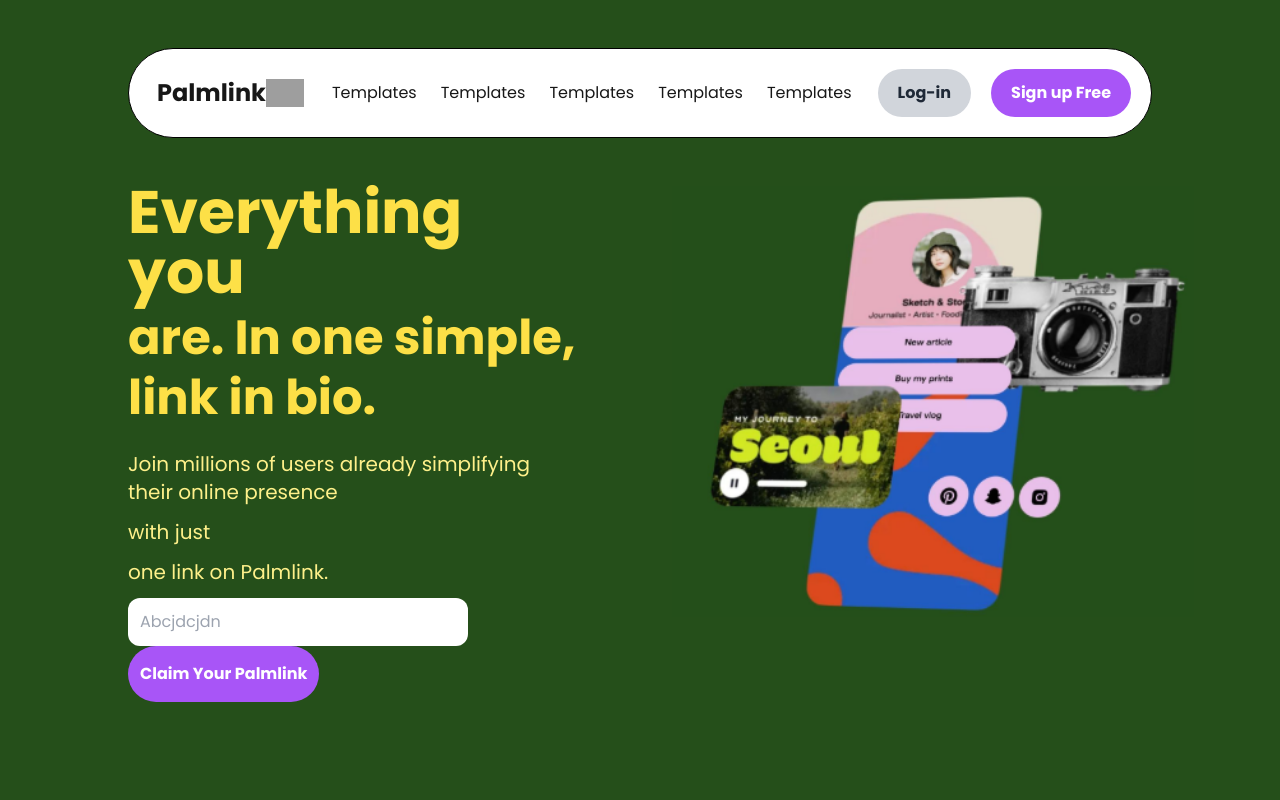
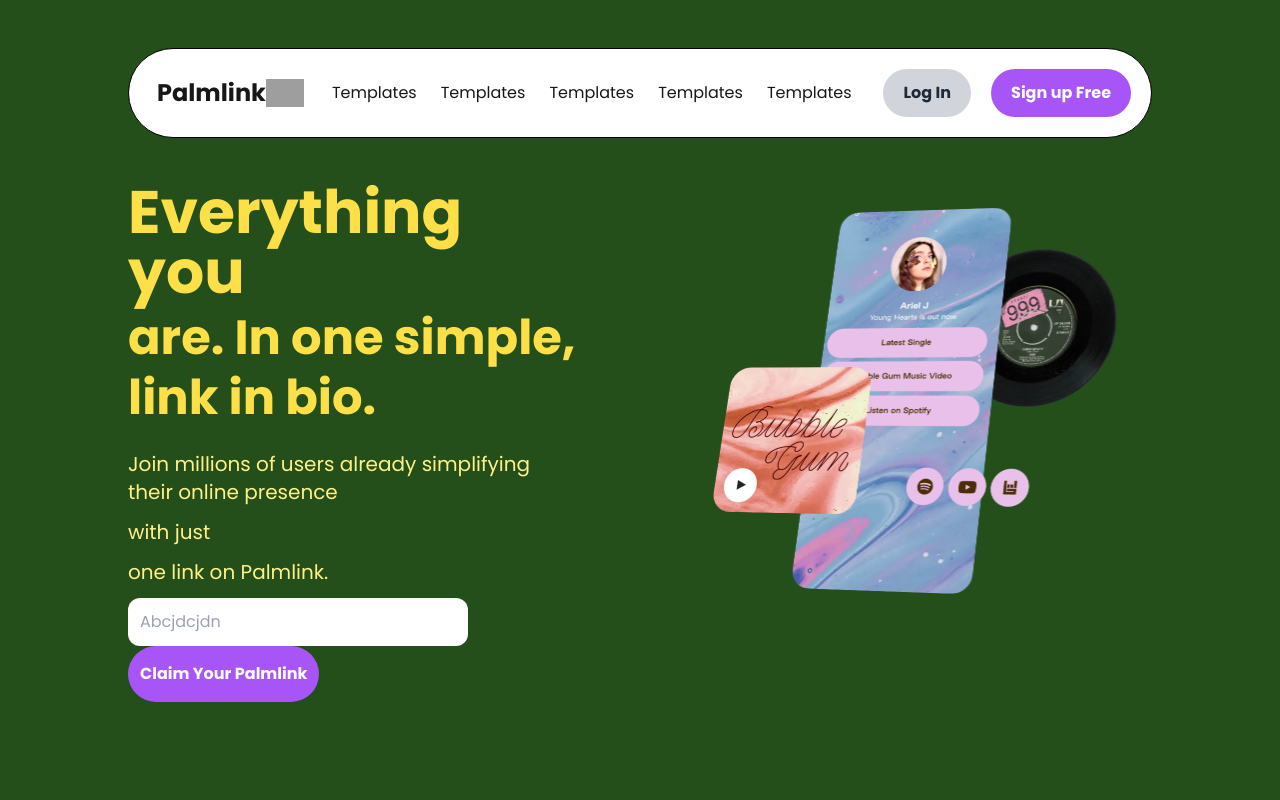
Before and after one commit to kumail-ahmad/myLink, a Next.js app: page / in a window 1280 px wide. Shown: the top 800 px of the page. Built offline with nearby package versions, Linux system fonts and the light colour scheme; grey boxes are pictures that could not be loaded.

Commit message:
added db

```diff
--- a/app/components/Navbar.js
+++ b/app/components/Navbar.js
@@ -25,7 +25,7 @@
       </div>
       <div className="buttons flex gap-5">
         <button className="bg-gray-300 hover:bg-gray-400 text-gray-800 font-bold py-3 px-5 rounded-full">
-          Log-in
+          Log In
         </button>
         <button className="bg-purple-500 hover:bg-purple-600 text-white font-bold py-3 px-5 rounded-full">
           Sign up Free
--- a/app/generate/page.js
+++ b/app/generate/page.js
@@ -3,7 +3,7 @@
 const Generate = () => {
   return (
     <div>
-
+      jhvbhvbh
     </div>
   )
 }
--- a/app/page.js
+++ b/app/page.js
@@ -14,7 +14,7 @@
             </p>
             <p className="text-yellow-300 font-bold text-5xl"> link in bio.</p>
             <p className="text-yellow-200 text-xl mt-4 ">
-              Join millions of users already simplifying their online presence {" "}
+              Join millions of users already simplifying their online presence{" "}
             </p>
             <p className="text-yellow-200 text-xl  ">with just </p>
             <p className="text-yellow-200 text-xl  ">one link on Palmlink.</p>
@@ -34,7 +34,7 @@
             </div>
           </div>
         </div>
-        <div className="imageofmobile mt-12 ml-8">
+        <div className="imageofmobile mt-4 ml-8">
           <Image
             alt="no image"
             width={522}
```
Also changed, not shown: public/mobile.png.
